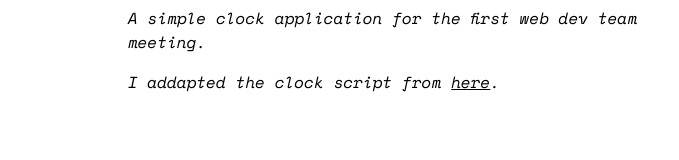
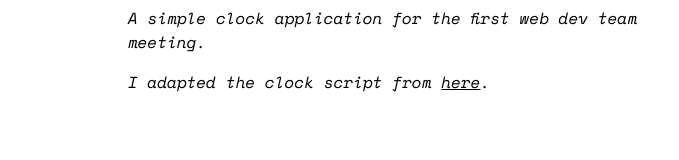
Before and after one commit to AM-Campbell/clock_example, a plain HTML site: page about.html in a window 1280 px wide. Shown: the part 205-365 px from the top of the page, without its empty margins (0-679 px from the left). Drawn offline with nearby package versions, Linux system fonts and the light colour scheme.

Commit message:
fixed spelling mistake on about page

```diff
--- a/about.html
+++ b/about.html
@@ -12,7 +12,7 @@
       <hr />
       <p>A simple clock application for the first web dev team meeting.</p>
       <p>
-        I addapted the clock script from
+        I adapted the clock script from
         <a href="https://flexiple.com/javascript-clock/">here</a>.
       </p>
     </div>
```
